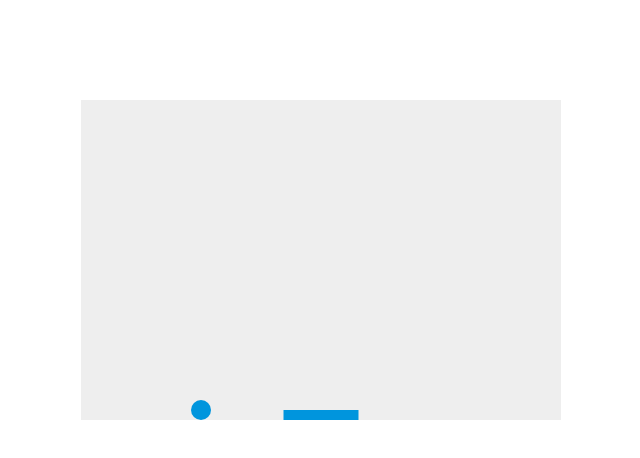
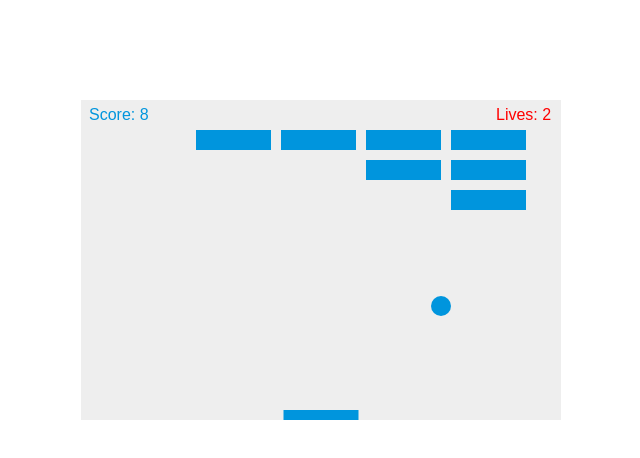
Before and after one commit to MoDuJli/2D-Breakout-game_pure-JavaScript, a plain HTML site: page index.html in a window 1280 px wide. Shown: the whole page, without its empty margins (319-959 px from the left). Drawn offline with Linux system fonts and the light colour scheme.

Commit message:
Доделал игру

```diff
--- a/index.html
+++ b/index.html
@@ -27,8 +27,8 @@
             var x = canvas.width / 2;
             var y = canvas.height - 30;
             var ballRadius = 10;
-            var dx = 2;
-            var dy = -2;
+            var dx = 6;
+            var dy = -3;
 
             var paddleHeight = 10;
             var paddleWidth = 75;
@@ -37,9 +37,35 @@
             var leftPressed = false;
             var rightPressed = false;
 
+            var brickRowCount = 3;
+            var brickColumnCount = 5;
+            var brickWidth = 75;
+            var brickHeight = 20;
+            var brickPadding = 10;
+            var brickOffsetTop = 30;
+            var brickOffsetLeft = 30;
+
+            var score = 0;
+            var lives = 3;
+
+            var bricks = [];
+            for(var c=0; c<brickColumnCount; c++) {
+                bricks[c] = [];
+                for(var r=0; r<brickRowCount; r++) {
+                    bricks[c][r] = { x: 0, y: 0, status: 1 };
+                }
+            }
 
             document.addEventListener("keydown", keyDownHandler, false);
             document.addEventListener("keyup", keyUpHandler, false);
+            document.addEventListener("mousemove", mouseMoveHandler, false);
+
+            function mouseMoveHandler(e) {
+                var relativeX = e.clientX - canvas.offsetLeft;
+                if (relativeX > paddleWidth / 2 && relativeX < canvas.width - paddleWidth / 2) {
+                    paddleX = relativeX - paddleWidth / 2;
+                }
+            }
 
             function keyDownHandler(e) {
                 if (e.keyCode == 39) {
@@ -57,6 +83,25 @@
                 }
             }
 
+            var collisionDetection = function() {
+                for (var c = 0; c < brickColumnCount; c++) {
+                    for (var r = 0; r < brickRowCount; r++) {
+                        var b = bricks[c][r];
+                        if (b.status == 1) {
+                            if (x > b.x && x < b.x + brickWidth && y > b.y && y < b.y + brickHeight) {
+                                dy = -dy;
+                                b.status = 0;
+                                score++;
+                                if (score == brickColumnCount * brickRowCount) {
+                                    alert("YOU WIN, CONGRATULATIONS!");
+                                    document.location.reload();
+                                }
+                            }
+                        }
+                    }
+                }
+            };
+
             var drawBall = function() {
                 ctx.beginPath();
                 ctx.arc(x, y, ballRadius, 0, Math.PI*2);
@@ -73,10 +118,44 @@
                 ctx.closePath();
             };
 
+            function drawBricks() {
+                for(var c=0; c<brickColumnCount; c++) {
+                    for(var r=0; r<brickRowCount; r++) {
+                        if (bricks[c][r].status == 1) {
+                            var brickX = (c*(brickWidth+brickPadding))+brickOffsetLeft;
+                            var brickY = (r*(brickHeight+brickPadding))+brickOffsetTop;
+                            bricks[c][r].x = brickX;
+                            bricks[c][r].y = brickY;
+                            ctx.beginPath();
+                            ctx.rect(brickX, brickY, brickWidth, brickHeight);
+                            ctx.fillStyle = "#0095DD";
+                            ctx.fill();
+                            ctx.closePath();
+                        }
+                    }
+                }
+            }
+
+            var drawScore = function() {
+                ctx.font = "16px Arial";
+                ctx.fillStyle = "#0095DD";
+                ctx.fillText("Score: " + score, 8, 20);
+            }
+
+            var drawLives = function() {
+                ctx.font = "16px Arial";
+                ctx.fillStyle = "red";
+                ctx.fillText("Lives: " + lives, canvas.width - 65, 20)
+            }
+
             var draw = function() {
                 ctx.clearRect(0, 0, canvas.width, canvas.height);
+                drawBricks();
                 drawBall();
                 drawPaddle();
+                drawScore();
+                drawLives();
+                collisionDetection();
 
                 if (y + dy < ballRadius) {
                     dy = -dy;
@@ -84,9 +163,18 @@
                     if (x > paddleX && x < paddleX + paddleWidth) {
                         dy = -dy;
                     } else {
-                        alert("GAME OVER");
-                        document.location.reload();
-                        clearInterval(interval);
+                        lives--;
+                        if (!lives) {
+                            alert("GAME OVER");
+                            document.location.reload();
+                        }
+                        else {
+                            x = canvas.width/2;
+                            y = canvas.height-30;
+                            dx = 6;
+                            dy = -3;
+                            paddleX = (canvas.width-paddleWidth)/2;
+                        }
                     }
                 }
 
@@ -102,9 +190,11 @@
                 } else if (leftPressed && paddleX > 0) {
                     paddleX -= 6;
                 }
-            };
 
-            var interval = setInterval(draw, 8);
+                requestAnimationFrame(draw);
+            }
+
+            draw();
         </script>
     </body>
 </html>
```
